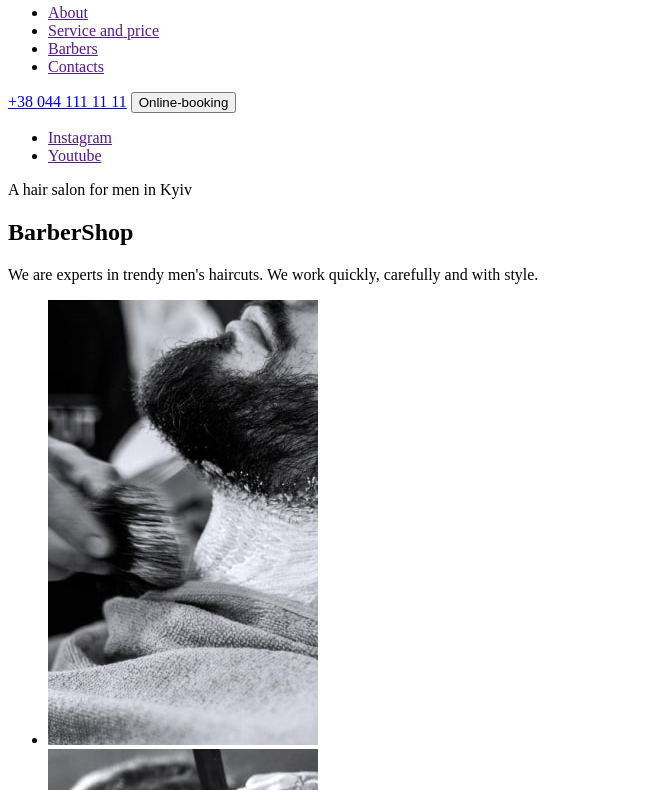
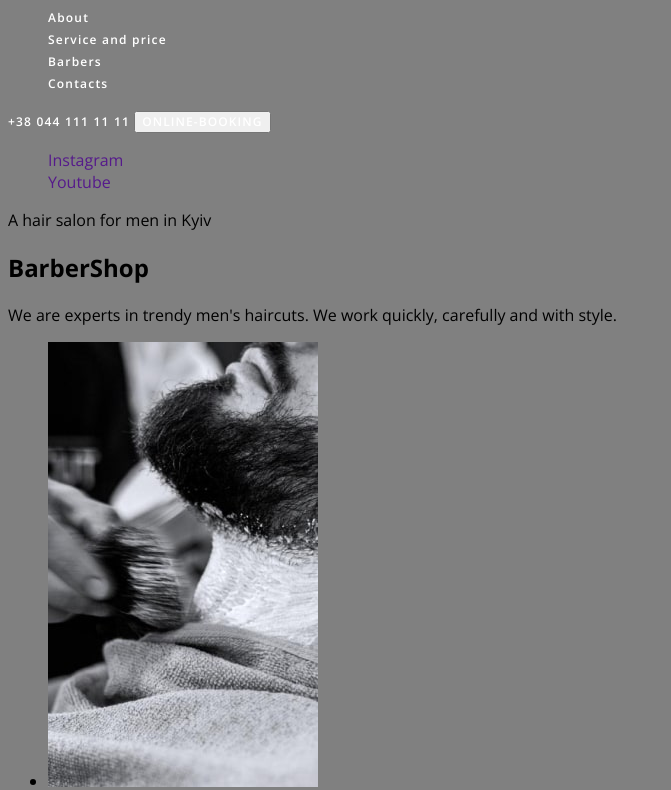
Before and after one commit to Andrii-Nahornyi/barber-01, a plain HTML site: page index.html in a window 1280 px wide. Shown: the part 80-870 px from the top of the page, without its empty margins (0-671 px from the left). Drawn offline with nearby package versions, Linux system fonts and the light colour scheme.

Commit message:
css part1

```diff
--- /dev/null
+++ b/css/styles.css
@@ -0,0 +1,42 @@
+body {
+	font-family: 'Open Sans', sans-serif;
+	background-color: gray;
+}
+
+.link {
+	text-decoration: none;
+}
+
+.list {
+	list-style: none;
+}
+
+.header-link {
+
+	font-size: 12px;
+	font-weight: 600;
+	line-height: 1.33;
+	letter-spacing: 0.1em;
+	color: #fff;
+}
+
+.header-tel {
+	font-size: 12px;
+	font-style: normal;
+	font-weight: 600;
+	line-height: 1.33;
+	letter-spacing: 0.1em;
+	text-transform: uppercase;
+	color: #fff;
+}
+
+.header-btn {
+	font-family: inherit;
+	font-size: 12px;
+	font-weight: 600;
+	line-height: 1.33;
+	letter-spacing: 0.09em;
+	text-transform: uppercase;
+	cursor: pointer;
+	color: #fff;
+}
--- a/index.html
+++ b/index.html
@@ -4,36 +4,41 @@
 <head>
 	<meta charset="UTF-8">
 	<meta name="viewport" content="width=device-width, initial-scale=1.0">
-	<title>&#128136; Barbershop 01</title>
+	<title>Barbershop 01 &#128136;</title>
+	<link rel="preconnect" href="https://fonts.googleapis.com">
+	<link rel="preconnect" href="https://fonts.gstatic.com" crossorigin>
+	<link href="https://fonts.googleapis.com/css2?family=Open+Sans:wght@400;600;700&family=Raleway:wght@700&display=swap"
+		rel="stylesheet">
+	<link rel="stylesheet" href="./css/styles.css">
 </head>
 
 <body>
-	<header>
-		<nav>
-			<a href="./index.html">
-				<img src="./images/logo.svg" alt="site logo">
+	<header class="header">
+		<nav class="header-nav">
+			<a class="header-logo" href="./index.html">
+				<img class="header-logo-img" src="./images/logo.svg" alt="site logo">
 			</a>
-			<ul>
-				<li><a href="">About</a></li>
-				<li><a href="">Service and price</a></li>
-				<li><a href="">Barbers</a></li>
-				<li><a href="">Contacts</a></li>
+			<ul class="header-list list">
+				<li class="header-item"><a class="header-link link" href="">About</a></li>
+				<li class="header-item"><a class="header-link link" href="">Service and price</a></li>
+				<li class="header-item"><a class="header-link link" href="">Barbers</a></li>
+				<li class="header-item"><a class="header-link link" href="">Contacts</a></li>
 			</ul>
 		</nav>
-		<a href="tel:+380441111111">+38 044 111 11 11</a>
-		<button type="button">Online-booking</button>
+		<a class="header-tel link" href="tel:+380441111111">+38 044 111 11 11</a>
+		<button class="header-btn" type="button">Online-booking</button>
 	</header>
 
 	<main>
 		<!-- Hero section -->
-		<section>
-			<ul>
-				<li><a href="" target="_blank" rel="noopener noreferrer nofollow">Instagram</a></li>
-				<li><a href="" target="_blank" rel="noopener noreferrer nofollow">Youtube</a></li>
+		<section class="hero">
+			<ul class="hero-list list">
+				<li class="hero-item"><a class="hero-link link" href="" target="_blank" rel="noopener noreferrer nofollow">Instagram</a></li>
+				<li class="hero-item"><a class="hero-link link" href="" target="_blank" rel="noopener noreferrer nofollow">Youtube</a></li>
 			</ul>
-			<p>A hair salon for men in Kyiv</p>
-			<h1>BarberShop</h1>
-			<p>We are experts in trendy men's haircuts.
+			<p class="hero-top-text">A hair salon for men in Kyiv</p>
+			<h1 class="hero-title">BarberShop</h1>
+			<p class="hero-bottom-text">We are experts in trendy men's haircuts.
 				We work quickly, carefully and with style.</p>
 		</section>
 
```
